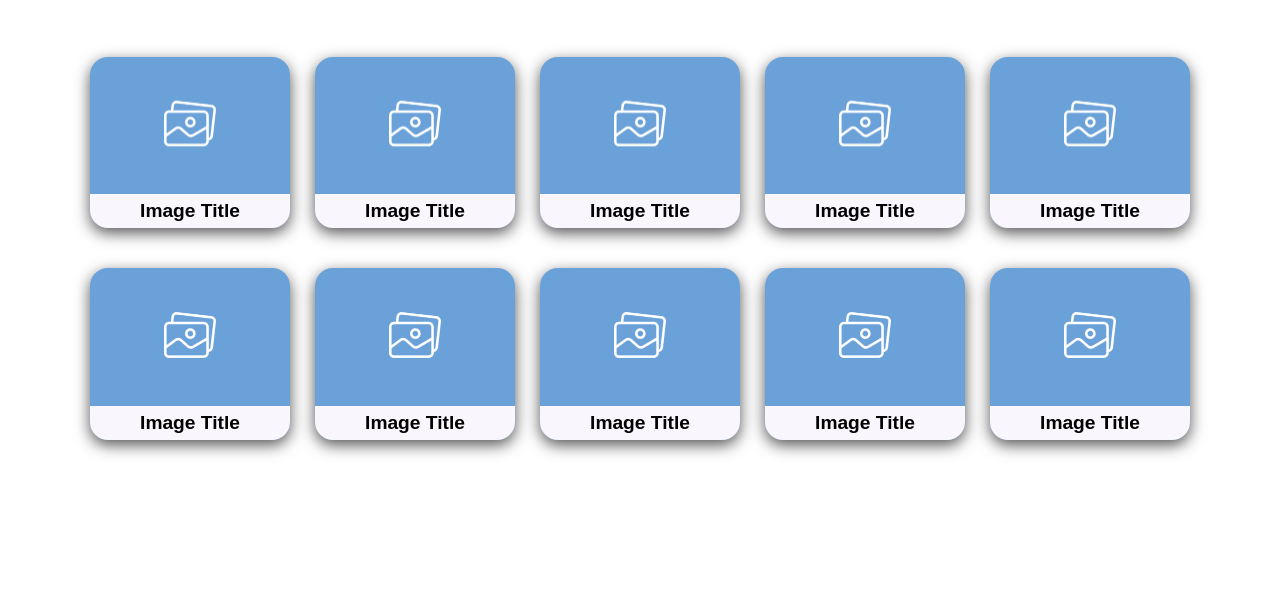
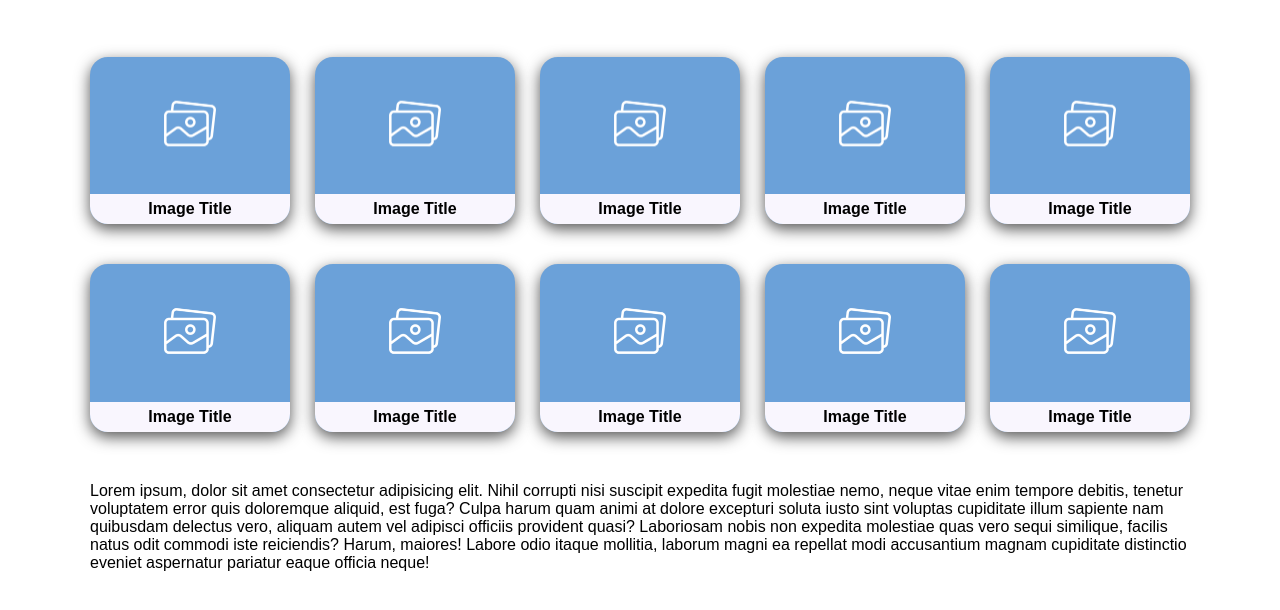
Before and after one commit to Dragan994/Responsive-Gallery, a plain HTML site: page index.html in a window 1280 px wide. Shown: the part 60-670 px from the top of the page. Drawn offline with Linux system fonts and the light colour scheme.

Commit message:
Final commit

```diff
--- a/index.html
+++ b/index.html
@@ -3,73 +3,8 @@
 <head>
     <meta charset="UTF-8">
     <meta name="viewport" content="width=device-width, initial-scale=1.0">
+    <link rel="stylesheet" href="style.css">
     <title>Responsive Gallery</title>
-    <style>
-        *{margin:0; padding:0;}
-        html{
-            font-family: Arial, Helvetica, sans-serif;
-            font-size: 16px;
-        }
-        h1{
-            margin: 20px 0;
-        }
-        #wrapper{
-        width:80%;
-        margin:0 auto;}
-
-        #gallery{
-        width:100%;}
-
-        .tile{
-        margin-top: 40px;
-        background-color: #6BA1D9;
-        border-radius:18px;
-        overflow: hidden;
-        box-shadow: 0px 5px 15px 0px #555;
-        transition: 0.2s all ease-out;}
-        .tile:active{
-        transform: scale(1.05);
-        box-shadow: 0px 5px 25px 0px #555;
-        }
-
-        .img-holder>img{
-        width:100%;}
-
-        .span-holder{
-        width:100%;
-        padding: 3% 0;
-        background-color: #F9F6FE;
-        text-align: center;}
-        .span-holder>span{
-            font-size: 1.2em;
-            font-weight: 600;
-        }
-        @media (orientation: landscape), (min-width: 768px){
-            #gallery{
-                display: flex;
-                flex-wrap: wrap;
-                justify-content: space-between;
-            }
-            .tile{
-                width: 30%;
-            }
-        }
-        @media (min-width: 1200px){
-            #wrapper{
-                width: 1100px;
-            }
-            .tile{
-                flex-basis: 200px;
-            }
-            .tile:hover{
-            transform: scale(1.05);
-            box-shadow: 0px 5px 25px 0px #555;
-            }
-
-        }
-
-
-    </style>
 </head>
 <body>
     <div id="wrapper">
@@ -126,6 +61,7 @@
                 <div class="span-holder"><span>Image Title</span></div>
             </div><!--.tile END-->
         </div><!--#gallery END-->
+        <p>Lorem ipsum, dolor sit amet consectetur adipisicing elit. Nihil corrupti nisi suscipit expedita fugit molestiae nemo, neque vitae enim tempore debitis, tenetur voluptatem error quis doloremque aliquid, est fuga? Culpa harum quam animi at dolore excepturi soluta iusto sint voluptas cupiditate illum sapiente nam quibusdam delectus vero, aliquam autem vel adipisci officiis provident quasi? Laboriosam nobis non expedita molestiae quas vero sequi similique, facilis natus odit commodi iste reiciendis? Harum, maiores! Labore odio itaque mollitia, laborum magni ea repellat modi accusantium magnam cupiditate distinctio eveniet aspernatur pariatur eaque officia neque!</p>
     </div><!--#wrapper END-->
 </body>
 </html>
--- /dev/null
+++ b/style.css
@@ -0,0 +1,73 @@
+*{
+    margin:0;
+    padding:0;
+}
+html{
+    font-family: Arial, Helvetica, sans-serif;
+    font-size: 16px;
+}
+h1{
+    margin: 20px 0;
+}
+#wrapper{
+    width:80%;
+    margin:0 auto;
+}
+
+#gallery{
+    width:100%;
+}
+
+.tile{
+    margin-top: 40px;
+    background-color: #6BA1D9;
+    border-radius:18px;
+    overflow: hidden;
+    box-shadow: 0px 5px 15px 0px #555;
+    transition: 0.2s all ease-out;
+}
+.tile:active{
+    transform: scale(1.05);
+    box-shadow: 0px 5px 25px 0px #555;
+}
+
+.img-holder>img{
+    width:100%;
+}
+
+.span-holder{
+    width:100%;
+    padding: 3% 0;
+    background-color: #F9F6FE;
+    text-align: center;
+}
+.span-holder>span{
+    font-size: 1rem;
+    font-weight: 600;
+}
+#wrapper>p{
+    margin: 50px 0;
+}
+@media (orientation: landscape), (min-width: 768px){
+    #gallery{
+        display: flex;
+        flex-wrap: wrap;
+        justify-content: space-between;
+    }
+    .tile{
+        width: 30%;
+    }
+}
+@media (min-width: 1200px){
+    #wrapper{
+        width: 1100px;
+    }
+    .tile{
+        flex-basis: 200px;
+    }
+    .tile:hover{
+        transform: scale(1.05);
+        box-shadow: 0px 5px 25px 0px #555;
+    }
+
+}
```
Lines whose indentation alone changed are shown as unchanged.
